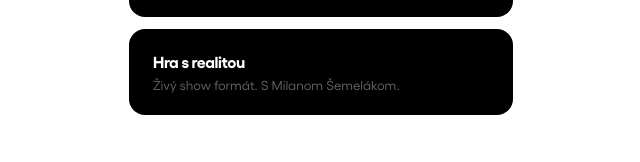
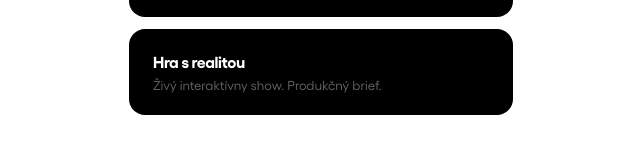
Before and after one commit to milansemelak/stage-on-mars-app, a Next.js app: page /link in a window 1280 px wide. Shown: the part 584-746 px from the top of the page, without its empty margins (319-959 px from the left). Built offline with nearby package versions, Linux system fonts and the light colour scheme; no server answers.

Commit message:
Update /link description for Hra s realitou to match production brief
Co-Authored-By: Claude Opus 4.6 <noreply@anthropic.com>

```diff
--- a/app/link/page.tsx
+++ b/app/link/page.tsx
@@ -32,7 +32,7 @@ const links = [
   },
   {
     title: "Hra s realitou",
-    description: "Živý show formát. S Milanom Šemelákom.",
+    description: "Živý interaktívny show. Produkčný brief.",
     href: "/hrasrealitou",
   },
 ];
```
